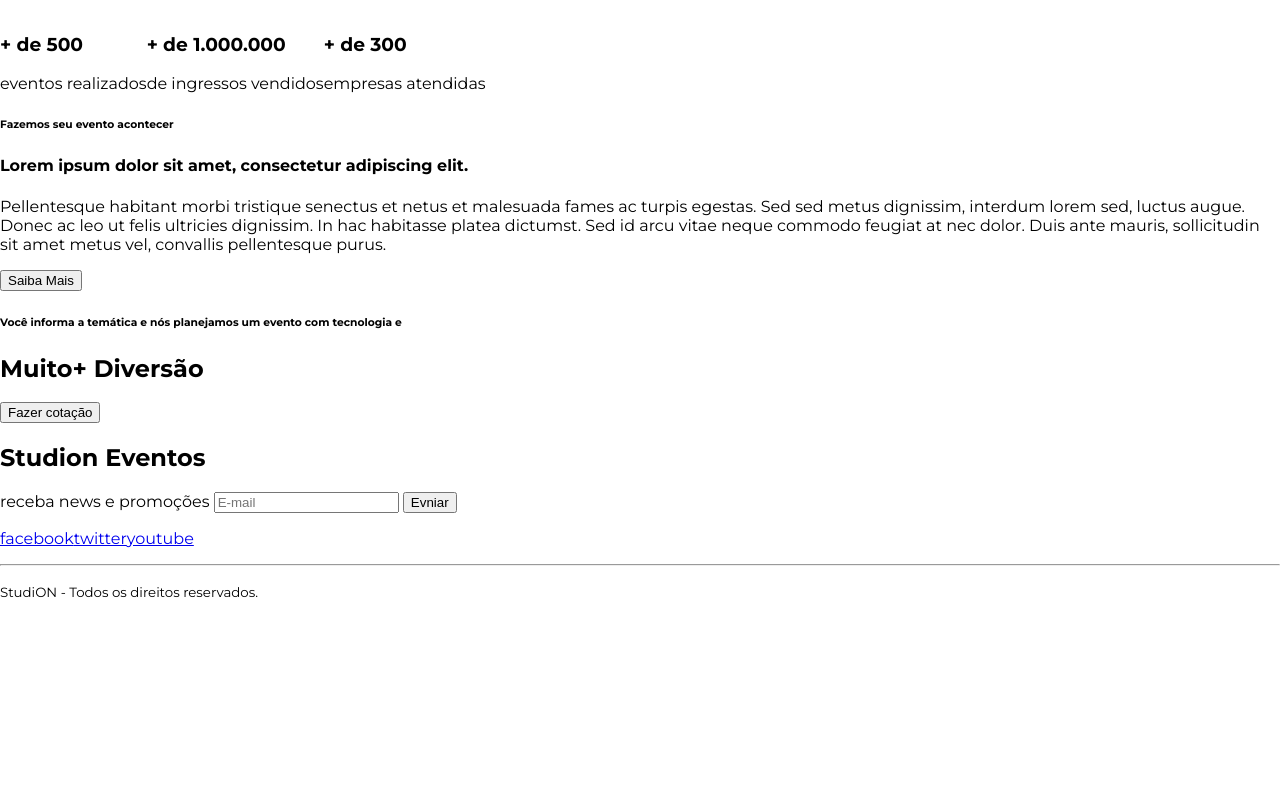
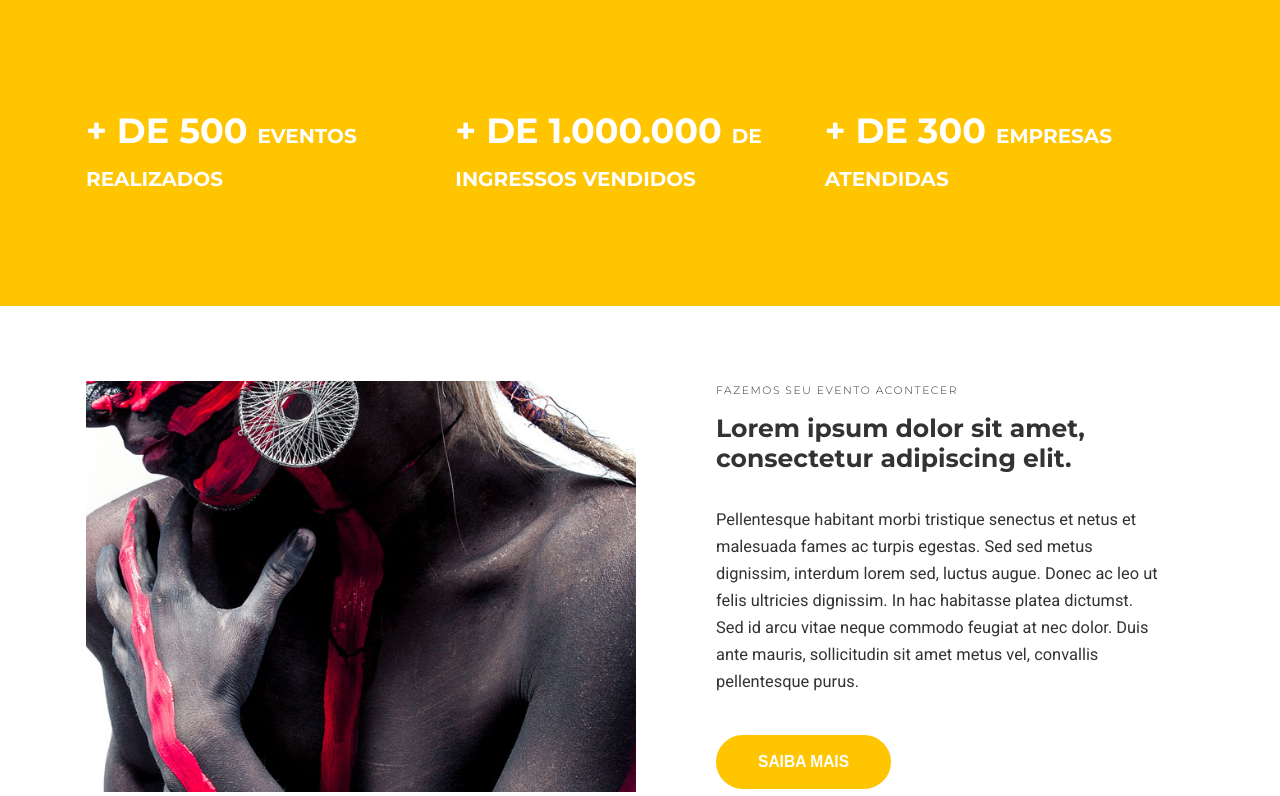
Before and after one commit to ga-amaral/studion, a website: page src/index.html in a window 1280 px wide. Shown: the part 802-1598 px from the top of the page. Before the commit the page ends 1419 px from the top, so only its background shows below. Drawn offline with Linux system fonts and the light colour scheme.

Commit message:
feat(css): institutional and container format

```diff
--- a/src/index.html
+++ b/src/index.html
@@ -11,6 +11,7 @@
 
 <body>
     <nav class="navbar">
+        <div class="container navbar__container">
             <h1 class="logo-studion">
                 Studi<span class="copy-primary">on</span>
                 <span class="logo-studion__subtitle">Eventos</span>
@@ -33,6 +34,7 @@
                     <a href="#contato">Contatos</a>
                 </li>
             </ul>
+        </div>
     </nav>
     <header>
         <div id="slider">
@@ -53,24 +55,35 @@
     </header>
 
     <main>
-        <section>
-            <ul>
+        <section id="counter">
+            <ul class="container counter__container">
                 <li>
-                    <h3>+ de 500 </h3>
+                    <h3>+ de 500
+                        <small>
                             eventos realizados
+                        </small>
+                    </h3>
                 </li>
                 <li>
-                    <h3>+ de 1.000.000 </h3>
+                    <h3>+ de 1.000.000
+                        <small>
                             de ingressos vendidos
+                        </small>
+                    </h3>
                 </li>
                 <li>
-                    <h3>+ de 300 </h3>
+                    <h3>+ de 300
+                        <small>
                             empresas atendidas
+                        </small>
+                    </h3>
+
                 </li>
             </ul>
         </section>
-        <section>
-            <div>
+        <section class="container institucional">
+            <img class="institucional__image" src="./images/institutional.jpg" alt="Studion institutional">
+            <div class="institucional__copy">
                 <h6>Fazemos seu evento acontecer</h6>
                 <h4>Lorem ipsum dolor sit amet, consectetur adipiscing elit.</h4>
                 <p>
@@ -79,7 +92,7 @@
                     dignissim. In hac habitasse platea dictumst. Sed id arcu vitae neque commodo feugiat at nec
                     dolor. Duis ante mauris, sollicitudin sit amet metus vel, convallis pellentesque purus.
                 </p>
-                <button>Saiba Mais</button>
+                <button class="btn btn--institucional">Saiba Mais</button>
             </div>
         </section>
         <section>
--- a/src/style.css
+++ b/src/style.css
@@ -1,4 +1,4 @@
-@import url('https://fonts.googleapis.com/css2?family=Montserrat:wght@300;400;700;900&display=swap');
+@import url('https://fonts.googleapis.com/css2?family=Montserrat:wght@300;400;500;700;900&family=Roboto&display=swap');
 
 * {
     box-sizing: border-box;
@@ -7,9 +7,23 @@
 :root {
     font-family: 'Montserrat', sans-serif;
     font: 16px;
+
+    --color-copy: #333;
     --color-primary: #ffc500;
     /*isto é uma variável que criamos para usar em todo lugar que for necessário*/
     --default-padding: 1rem;
+    color: var(--color-copy);
+}
+
+body,
+header,
+footer {
+    overflow-x: hidden;
+}
+
+.container {
+    max-width: 1140px;
+    margin: 0 auto;
 }
 
 body {
@@ -26,17 +40,22 @@ ul {
 .navbar {
     position: fixed;
     z-index: 1;
+    top: 0;
+    left: 0;
+    width: 100%;
+    background-color: #000;
+    /* vermelhor / verde / azul / transparência - 0 até F (hexadecimal) */
+    color: #fff;
+}
+
+.navbar__container {
     display: grid;
     grid-template-columns: 1fr 9fr;
     align-items: center;
-    top: 0;
-    left: 0;
+
     width: 100vw;
     height: 7.75rem;
     padding: 0 1rem;
-    background-color: #000;
-    /* vermelhor / verde / azul / transparência - 0 até F (hexadecimal) */
-    color: #fff;
 }
 
 .navbar__links {
@@ -147,9 +166,76 @@ ul {
 
 .btn:hover,
 .btn:active,
-.btn:focus {
+.btn:focus,
+.btn--institucional {
     border-color: var(--color-primary);
     background-color: var(--color-primary);
     color: #fff;
 
 }
+
+#counter {
+    background-color: var(--color-primary);
+
+    color: #fff;
+    text-transform: uppercase;
+}
+
+.counter__container {
+    display: grid;
+    grid-template-columns: repeat(auto-fill, minmax(300px, 1fr));
+    place-items: center;
+    padding: 4.735rem 1rem;
+
+}
+
+.counter__container h3 {
+    font-size: 2.1875rem;
+}
+
+.counter__container small {
+    font-size: 1.25rem;
+}
+
+.institucional {
+    display: grid;
+    grid-template-columns: auto auto;
+    /*grid-template-columns: 2fr 1fr;*/
+    gap: 3.125rem;
+    align-items: center;
+    padding: 4.735rem 1rem;
+}
+
+.institucional__image{
+    max-width: 550px;
+}
+
+.institucional__copy {
+    padding: 0 1.875rem;
+}
+
+.institucional__copy h6 {
+    font: .875rem;
+    font-weight: 300;
+    letter-spacing: 0.1rem;
+    text-transform: uppercase;
+    margin: 0;
+}
+
+.institucional__copy h4 {
+    font-size: 1.5625rem;
+    margin-top: 1rem;
+}
+
+.institucional p {
+    font-family: 'Roboto', sans-serif;
+    font-size: 1.0265rem;
+    line-height: 1.6875rem;
+    margin-bottom: 0;
+    margin-bottom: 2.5rem;
+}
+
+.btn--institucional:hover {
+    color: var(--color-copy);
+    background: unset;
+}
```
Lines whose indentation alone changed are shown as unchanged.
